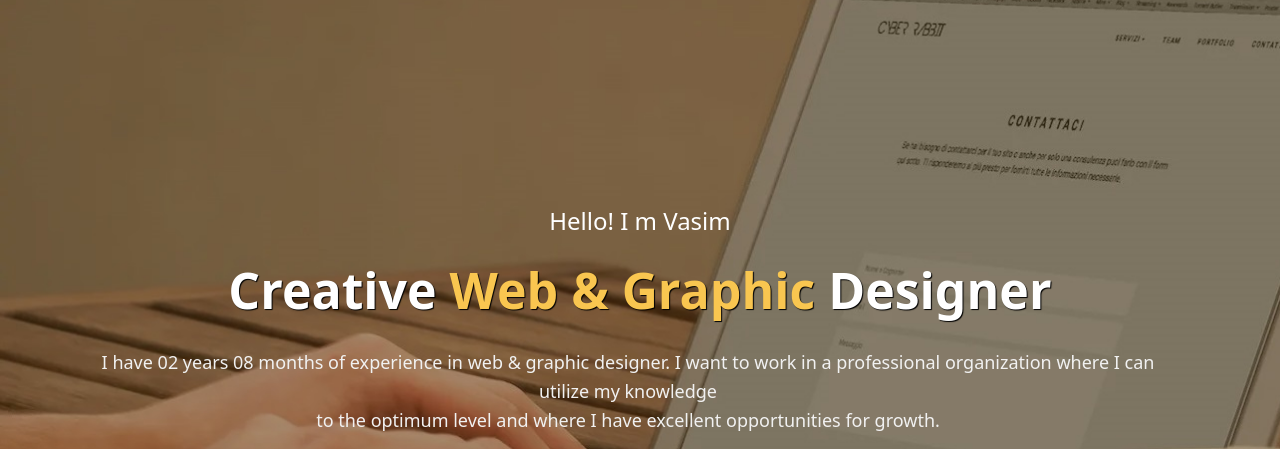
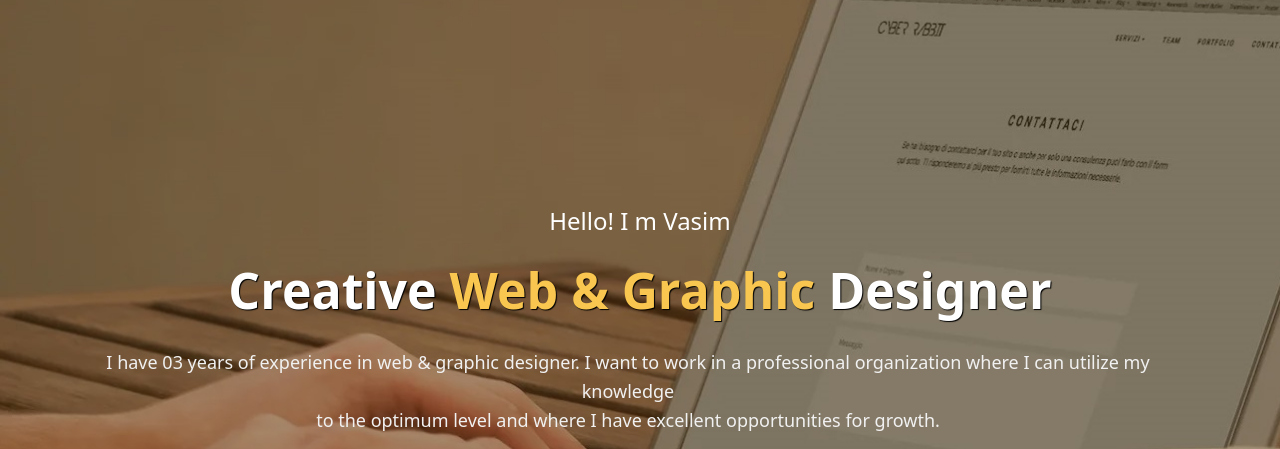
Before and after one commit to mdvasim8766/portfoliowebsite, a plain HTML site: page index.html in a window 1280 px wide. Shown: the part 91-540 px from the top of the page. Drawn offline with nearby package versions, Linux system fonts and the light colour scheme.

```diff
--- a/index.html
+++ b/index.html
@@ -75,7 +75,7 @@
 				</div>
 				<div class="row">
 					<div class="col-xl-12 col-l-12 col-md-12 col-s-12 d-none d-sm-block d-sm-none d-md-block"id="viewbox">
-					  <p>I have 02 years 08 months of experience in web & graphic designer. I want to work in a professional organization where I can utilize my knowledge<br>to the optimum level and where I have excellent opportunities for growth.</p>
+					  <p>I have 03 years of experience in web & graphic designer. I want to work in a professional organization where I can utilize my knowledge<br>to the optimum level and where I have excellent opportunities for growth.</p>
 					</div>
 				</div>
 				<div class="row">
```
